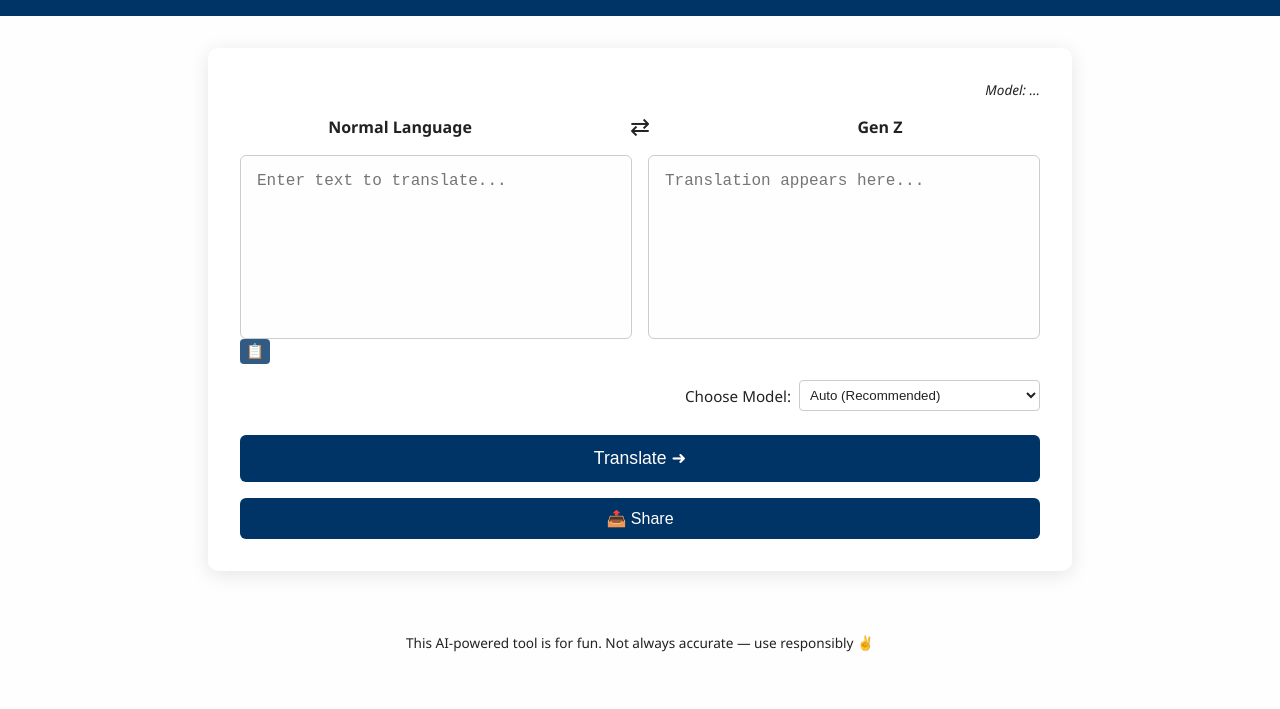
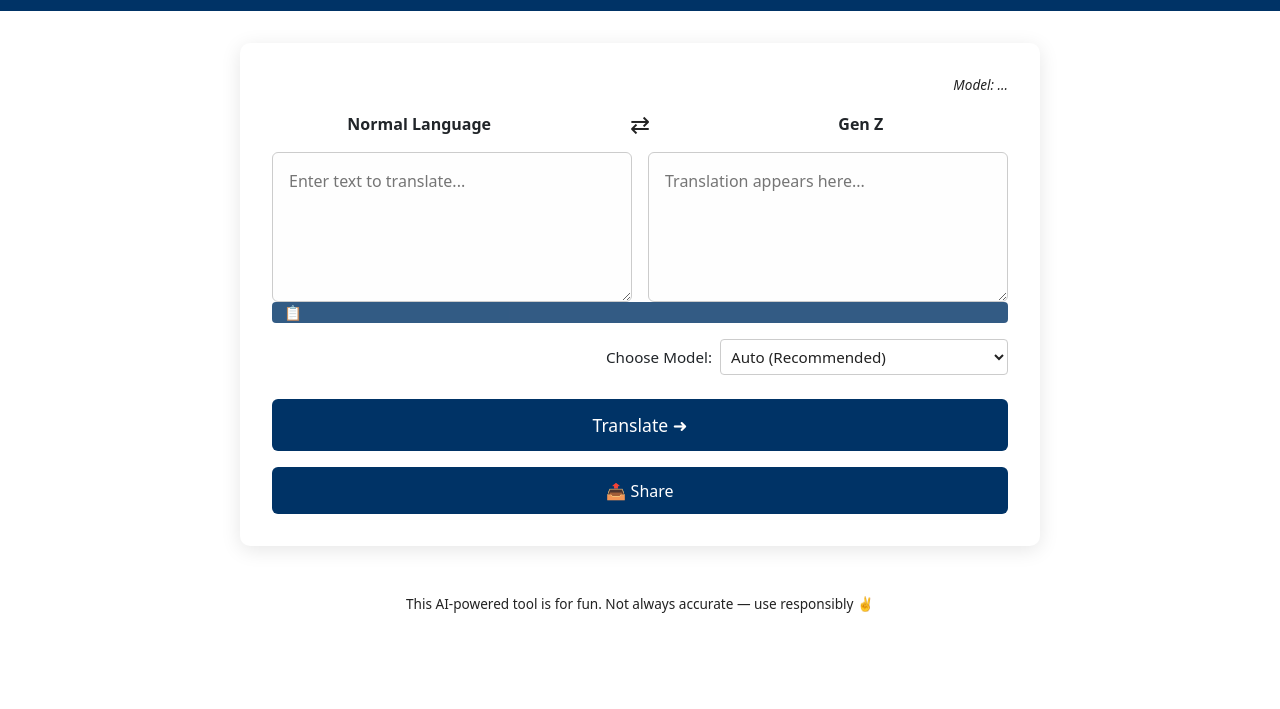
Before and after one commit to userSarvar/AI-Translator, a website: page public/index.html in a window 1280 px wide. Shown: the part 91-800 px from the top of the page. Drawn offline with nearby package versions, Linux system fonts and the light colour scheme.

Commit message:
really man

```diff
--- a/public/index.html
+++ b/public/index.html
@@ -31,7 +31,7 @@
 
   <script src="https://cdn.jsdelivr.net/npm/html2canvas@1.4.1/dist/html2canvas.min.js"></script>
 
-
+  <link href="https://cdn.jsdelivr.net/npm/bootstrap@5.0.2/dist/css/bootstrap.min.css" rel="stylesheet" integrity="sha384-EVSTQN3/azprG1Anm3QDgpJLIm9Nao0Yz1ztcQTwFspd3yD65VohhpuuCOmLASjC" crossorigin="anonymous">
 
 </head>
 <body>
@@ -64,7 +64,10 @@
         <textarea id="outputText" placeholder="Translation appears here..." readonly></textarea>
 
       </div>
-      <button id="copyBtn" title="Copy Translation">📋</button>
+      <div class="container">
+        <div class="row"><buttonm class="col-md" id="copyBtn" title="Copy Translation">📋</button></div>
+      </div>
+
       <div class="model-select">
         <label for="modelSelect">Choose Model:</label>
         <select id="modelSelect">
--- a/public/style.css
+++ b/public/style.css
@@ -209,7 +209,7 @@ footer {
   background: var(--btn-bg);
   color: var(--btn-text);
   border: none;
-  padding: 4px 6px;
+  /* padding: 4px 6px; */
   font-size: 0.9rem;
   border-radius: 4px;
   cursor: pointer;
```
